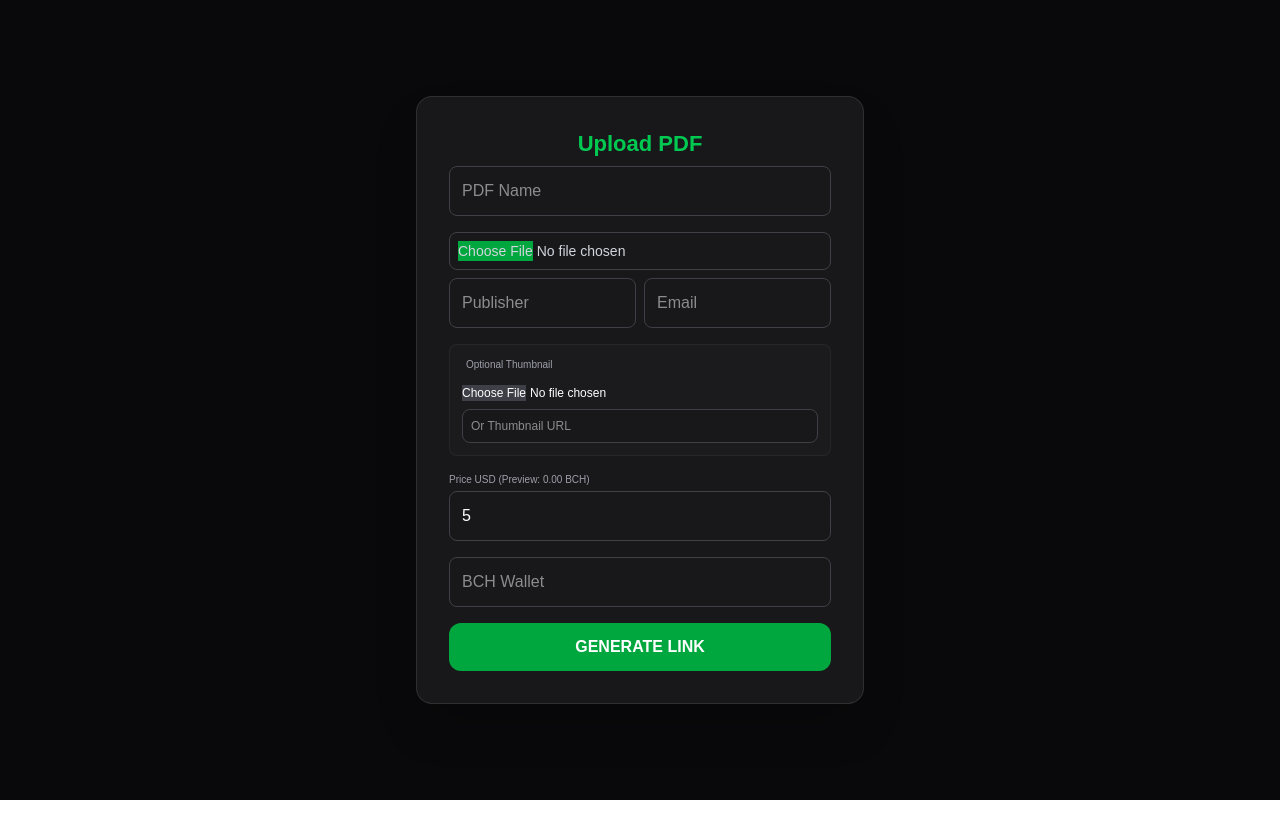
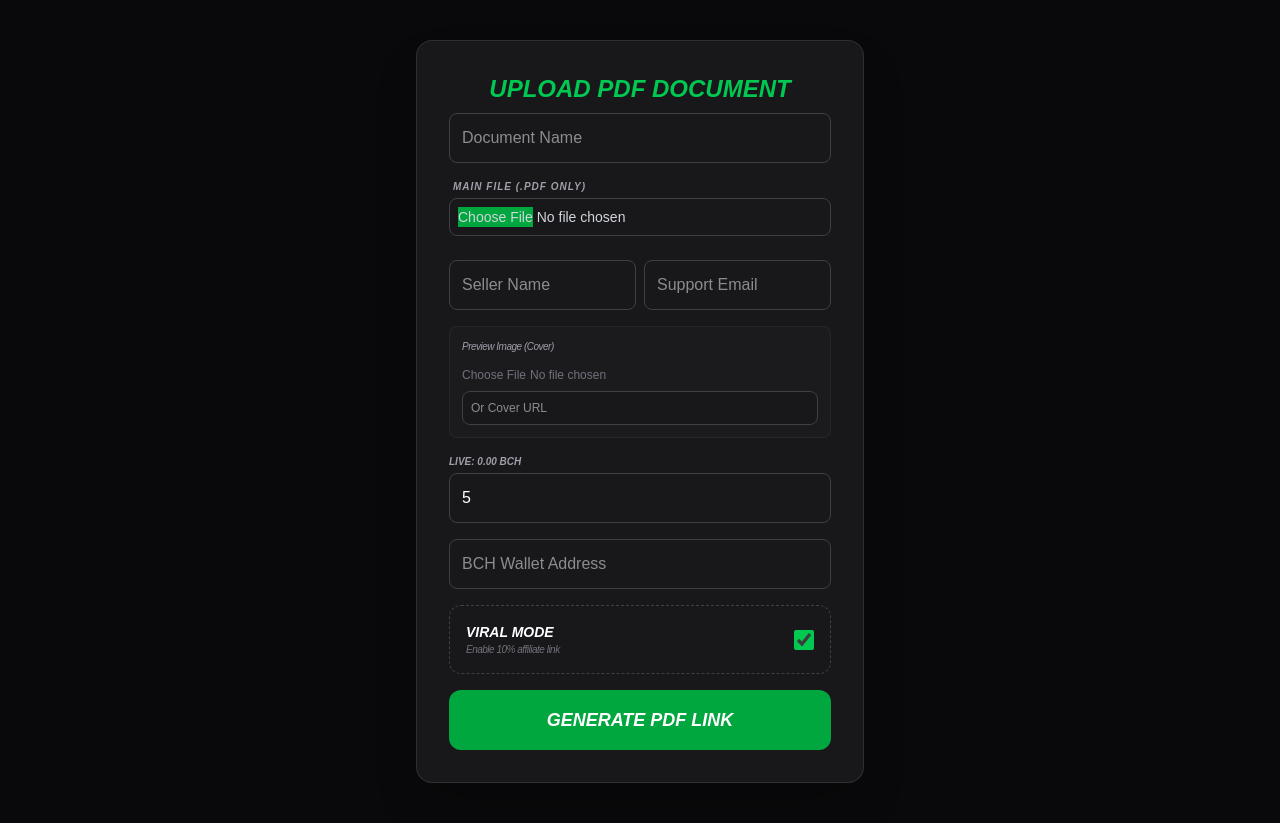
Before and after one commit to saleemm1/payonce-cash, a Next.js app: page /create/pdf in a window 1280 px wide. Before the commit the page ends 800 px from the top, so only its background shows below. Built offline with nearby package versions, Linux system fonts and the light colour scheme; no server answers.

Commit message:
Update page.js

```diff
--- a/app/create/pdf/page.js
+++ b/app/create/pdf/page.js
@@ -10,6 +10,7 @@ export default function PdfUploadPage() {
   const [previewLink, setPreviewLink] = useState('');
   const [generatedLink, setGeneratedLink] = useState('');
   const [copied, setCopied] = useState(false);
+  const [enableAffiliate, setEnableAffiliate] = useState(true);
 
   useEffect(() => {
     const getBCH = async () => {
@@ -24,31 +25,38 @@ export default function PdfUploadPage() {
 
   const handleGenerate = (e) => {
     e.preventDefault();
-    const link = `${window.location.origin}/unlock?name=${encodeURIComponent(productName)}&usd=${usdPrice}&wallet=${wallet}&seller=${encodeURIComponent(sellerName)}&email=${encodeURIComponent(sellerEmail)}&preview=${encodeURIComponent(previewLink)}&aff=true`;
+    const link = `${window.location.origin}/unlock?name=${encodeURIComponent(productName)}&usd=${usdPrice}&wallet=${wallet}&seller=${encodeURIComponent(sellerName)}&email=${encodeURIComponent(sellerEmail)}&preview=${encodeURIComponent(previewLink)}&aff=${enableAffiliate}`;
     setGeneratedLink(link);
   };
 
   return (
     <div className="min-h-screen bg-[#09090b] text-white flex flex-col items-center justify-center px-6 py-10">
       <form onSubmit={handleGenerate} className="w-full max-w-md bg-[#18181b] p-8 rounded-2xl border border-white/10 shadow-2xl space-y-4">
-        <h1 className="text-2xl font-bold mb-2 text-center text-green-500 text-[22px]">Upload PDF</h1>
-        <input required type="text" value={productName} onChange={(e) => setProductName(e.target.value)} className="w-full p-3 bg-zinc-900 border border-zinc-700 rounded-lg text-white outline-none focus:border-green-500" placeholder="PDF Name" />
-        <input required type="file" accept=".pdf" className="w-full p-2 bg-zinc-900 border border-zinc-700 rounded-lg text-sm text-gray-300 file:bg-green-600 mb-2" />
+        <h1 className="text-2xl font-bold mb-2 text-center text-green-500 italic uppercase">Upload PDF Document</h1>
+        <input required type="text" value={productName} onChange={(e) => setProductName(e.target.value)} className="w-full p-3 bg-zinc-900 border border-zinc-700 rounded-lg text-white outline-none focus:border-green-500" placeholder="Document Name" />
+        <div>
+          <label className="text-[10px] text-zinc-400 mb-1 block ml-1 uppercase font-black italic tracking-widest">Main File (.pdf only)</label>
+          <input required type="file" accept=".pdf" className="w-full p-2 bg-zinc-900 border border-zinc-700 rounded-lg text-sm text-gray-300 file:bg-green-600 mb-2" />
+        </div>
         <div className="grid grid-cols-2 gap-2">
-          <input type="text" placeholder="Publisher" onChange={(e)=>setSellerName(e.target.value)} className="p-3 bg-zinc-900 border border-zinc-700 rounded-lg text-white outline-none" />
-          <input required type="email" placeholder="Email" onChange={(e)=>setSellerEmail(e.target.value)} className="p-3 bg-zinc-900 border border-zinc-700 rounded-lg text-white outline-none" />
+          <input type="text" placeholder="Seller Name" onChange={(e)=>setSellerName(e.target.value)} className="p-3 bg-zinc-900 border border-zinc-700 rounded-lg text-white outline-none focus:border-green-500" />
+          <input required type="email" placeholder="Support Email" onChange={(e)=>setSellerEmail(e.target.value)} className="p-3 bg-zinc-900 border border-zinc-700 rounded-lg text-white outline-none focus:border-green-500" />
         </div>
         <div className="p-3 bg-zinc-800/30 rounded-lg border border-white/5">
-          <label className="text-[10px] text-zinc-400 mb-2 block ml-1">Optional Thumbnail</label>
-          <input type="file" accept="image/*" className="w-full text-xs file:bg-zinc-700 mb-2" />
-          <input type="url" placeholder="Or Thumbnail URL" onChange={(e)=>setPreviewLink(e.target.value)} className="w-full p-2 bg-zinc-900 border border-zinc-700 rounded-lg text-xs outline-none" />
+          <label className="text-[10px] text-zinc-400 mb-2 block italic tracking-tighter">Preview Image (Cover)</label>
+          <input type="file" accept="image/*" className="w-full text-xs text-zinc-500 mb-2" />
+          <input type="url" placeholder="Or Cover URL" onChange={(e)=>setPreviewLink(e.target.value)} className="w-full p-2 bg-zinc-900 border border-zinc-700 rounded-lg text-xs outline-none focus:border-green-500" />
         </div>
         <div className="relative">
-          <label className="text-[10px] text-zinc-400 mb-1 block">Price USD (Preview: {bchPreview} BCH)</label>
-          <input required type="number" step="0.01" value={usdPrice} onChange={(e) => setUsdPrice(e.target.value)} className="w-full p-3 bg-zinc-900 border border-zinc-700 rounded-lg text-white outline-none" placeholder="USD Amount" />
+          <label className="text-[10px] text-zinc-400 mb-1 block uppercase italic font-black">Live: {bchPreview} BCH</label>
+          <input required type="number" step="0.01" value={usdPrice} onChange={(e) => setUsdPrice(e.target.value)} className="w-full p-3 bg-zinc-900 border border-zinc-700 rounded-lg text-white outline-none focus:border-green-500" placeholder="USD Amount" />
         </div>
-        <input required type="text" value={wallet} onChange={(e) => setWallet(e.target.value)} className="w-full p-3 bg-zinc-900 border border-zinc-700 rounded-lg text-white outline-none" placeholder="BCH Wallet" />
-        <button type="submit" className="w-full bg-green-600 hover:bg-green-500 py-3 rounded-xl font-bold transition-all">GENERATE LINK</button>
+        <input required type="text" value={wallet} onChange={(e) => setWallet(e.target.value)} className="w-full p-3 bg-zinc-900 border border-zinc-700 rounded-lg text-white outline-none focus:border-green-500" placeholder="BCH Wallet Address" />
+        <div className="bg-zinc-900/50 p-4 rounded-xl border border-dashed border-zinc-700 flex items-center justify-between">
+          <div><h3 className="text-sm font-bold uppercase italic italic">Viral Mode</h3><p className="text-[10px] text-zinc-500 tracking-tighter italic">Enable 10% affiliate link</p></div>
+          <input type="checkbox" checked={enableAffiliate} onChange={(e) => setEnableAffiliate(e.target.checked)} className="w-5 h-5 accent-green-500" />
+        </div>
+        <button type="submit" className="w-full bg-green-600 hover:bg-green-500 py-4 rounded-xl font-black transition-all uppercase italic text-lg">Generate PDF Link</button>
         {generatedLink && (
           <div className="mt-4 p-3 bg-black rounded-lg border border-green-500/30 flex gap-2">
             <input readOnly value={generatedLink} className="flex-1 bg-zinc-900 p-2 text-[10px] rounded border border-zinc-800" />
```
